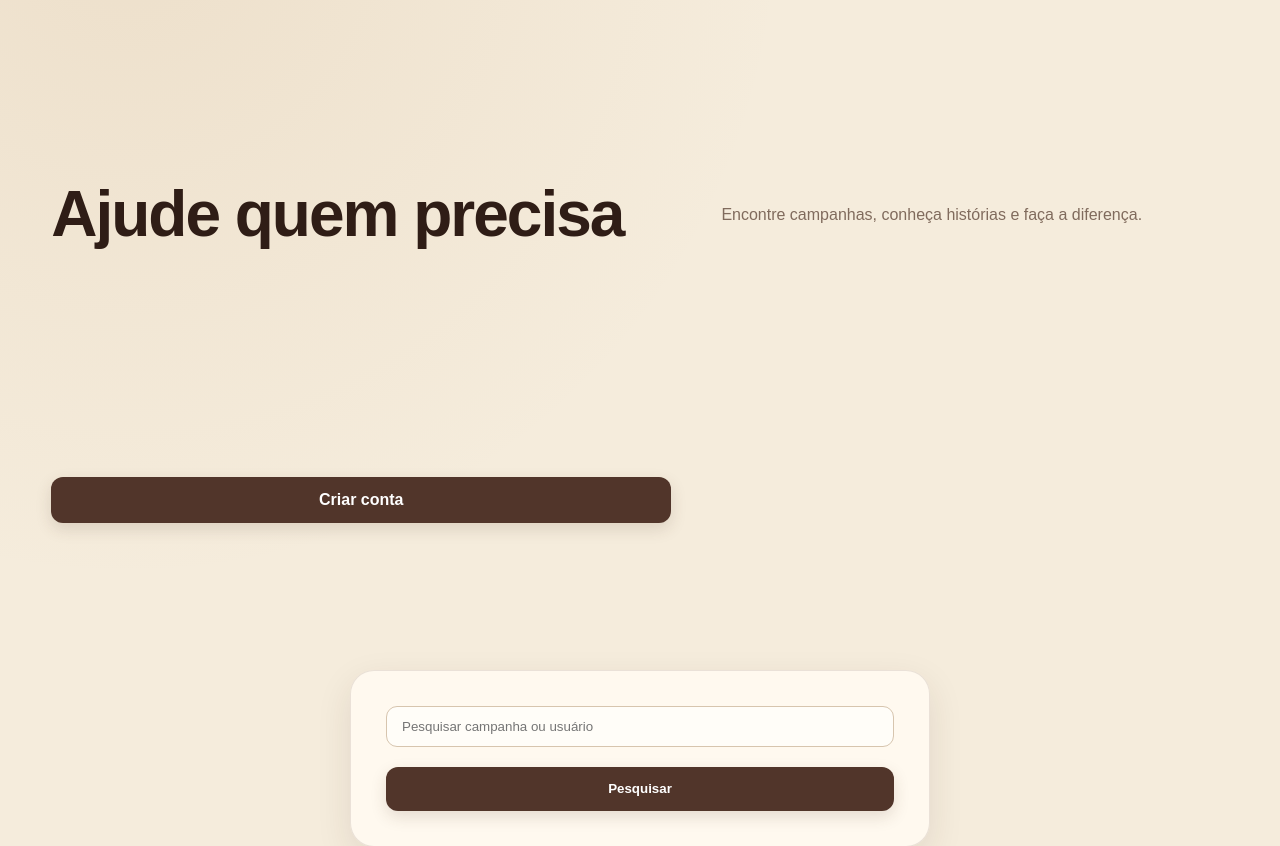
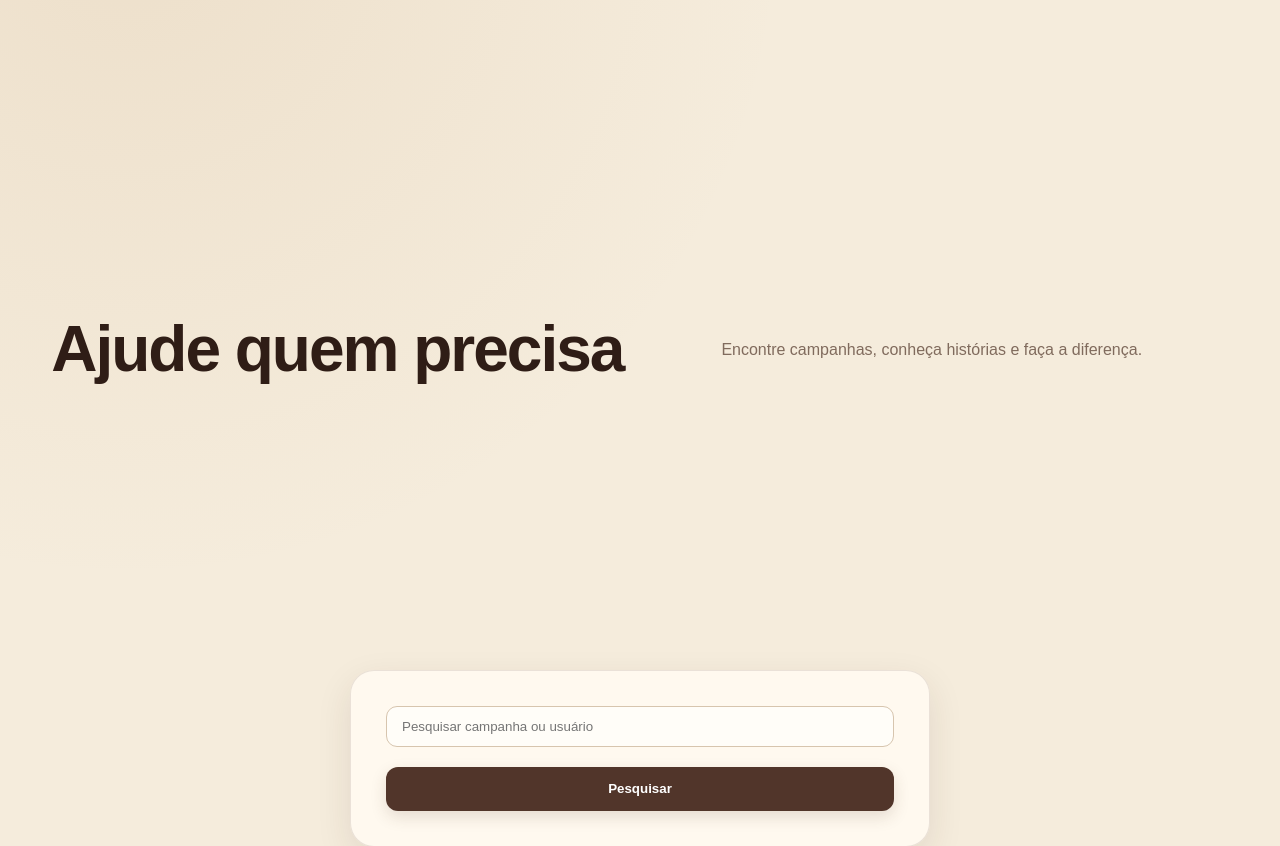
Before and after one commit to doomheim007-netizen/ajuda-ai, a Python web app: template ajuda-ai/app/templates/portal.html in a window 1280 px wide. Shown: the part 77-923 px from the top of the page. Run offline with Jinja, Linux system fonts and the light colour scheme; the template is opened without the code that fills it, so the values that code supplies are empty.

Commit message:
Update portal.html

```diff
--- a/ajuda-ai/app/templates/portal.html
+++ b/ajuda-ai/app/templates/portal.html
@@ -88,19 +88,6 @@
                 Encontre campanhas, conheça histórias e faça a diferença.
             </p>
 
-            {% if current_user.is_authenticated %}
-
-                <a href="{{ url_for('conta.publicar') }}" class="btn">
-                    Criar campanha
-                </a>
-
-            {% else %}
-
-                <a href="{{ url_for('autenticacao.cadastro') }}" class="btn">
-                    Criar conta
-                </a>
-
-            {% endif %}
 
         </section>
 
```
